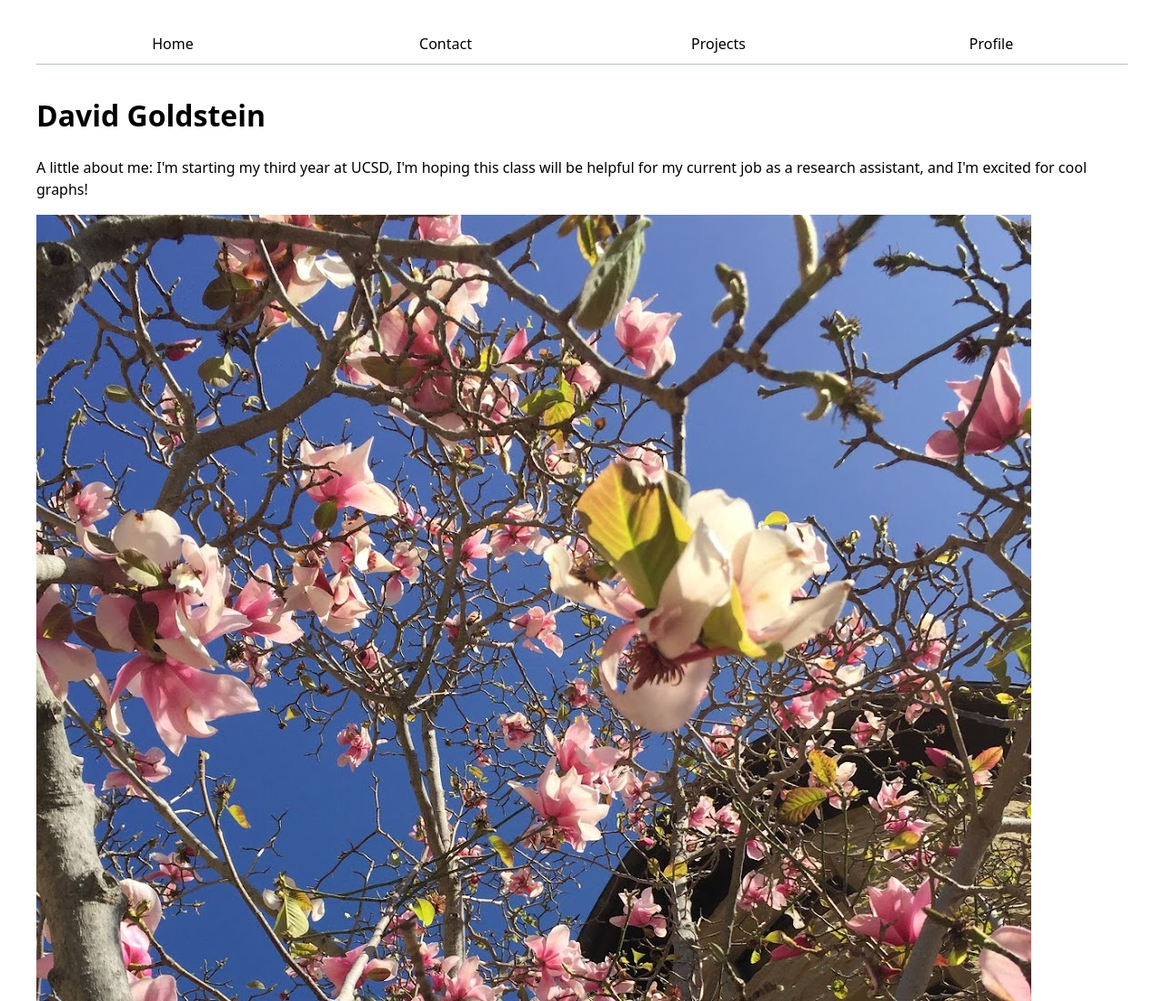
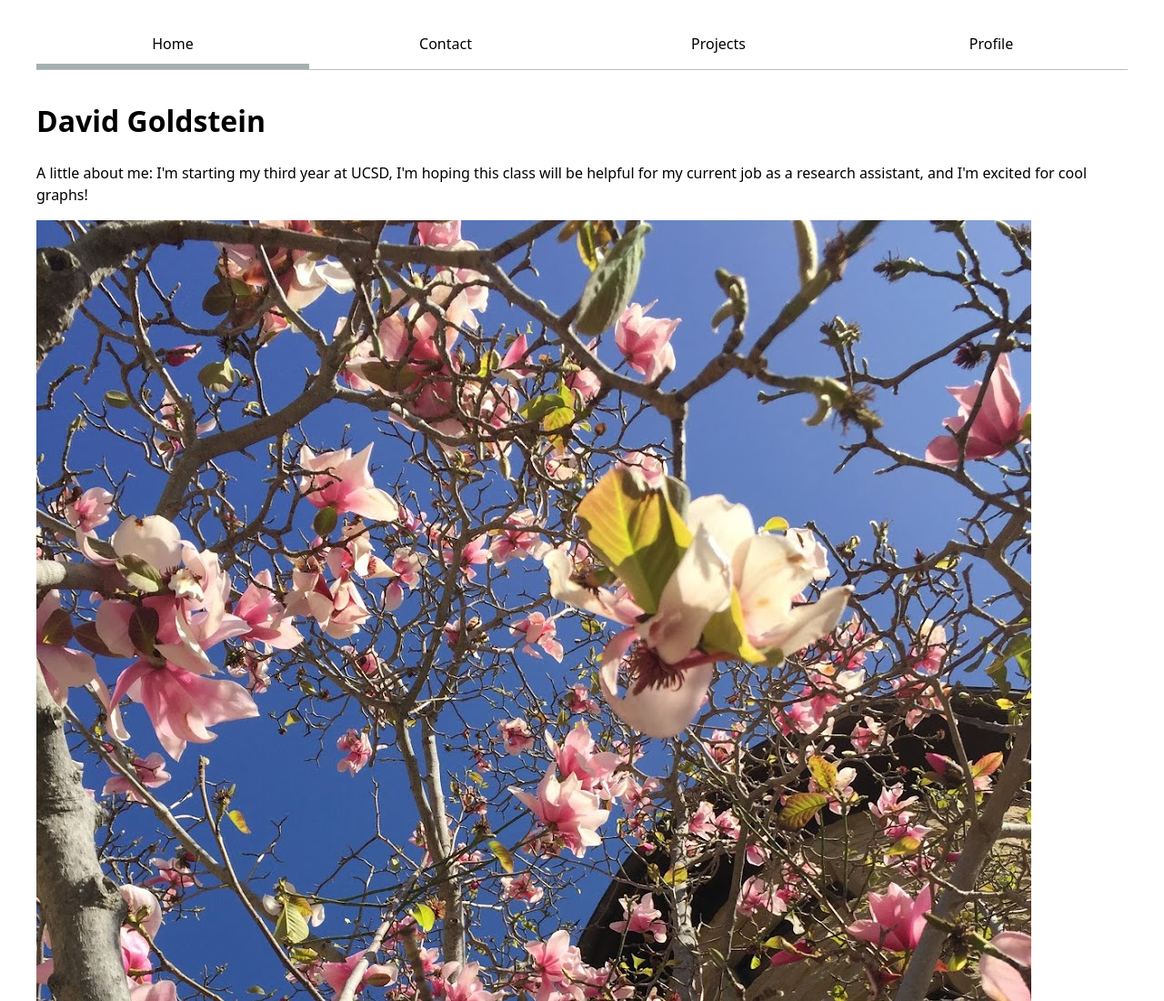
Before and after one commit to davidgol3p/portfolio, a plain HTML site: page index.html in a window 1280 px wide. Shown: the top 1100 px of the page at 91% size. Drawn offline with Linux system fonts and the light colour scheme.

Commit message:
Update style.css

```diff
--- a/style.css
+++ b/style.css
@@ -30,7 +30,6 @@ nav a {
 }
 
 nav a.current {
-  border-bottom-width: 0.4em;
-  border-bottom-color: oklch(75% 3% 200);
+  border-bottom: 0.4em solid oklch(75% 3% 200);
   padding-bottom: 10px;
 }
```
